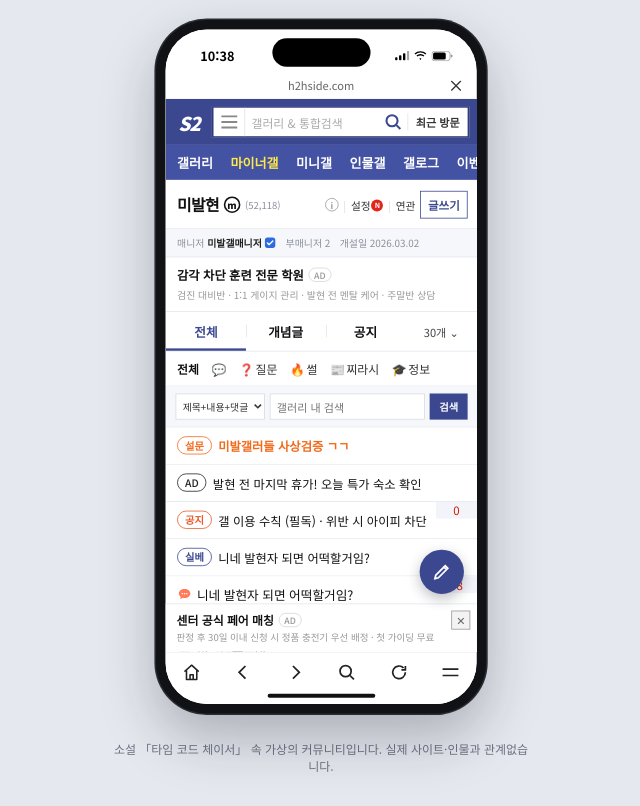
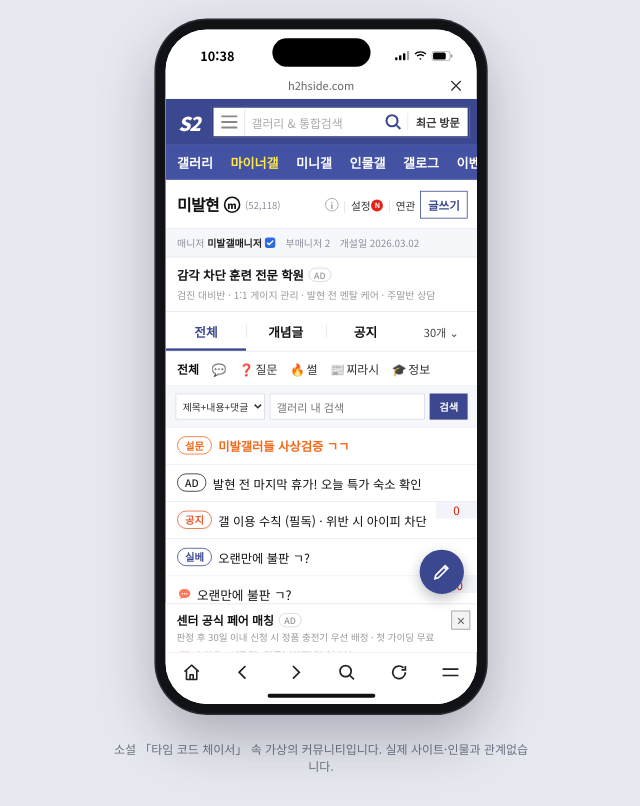
Before and after one commit to jiswoo2ian/timecodechaser, a plain HTML site: page index.html in a window 1280 px wide. Shown: the whole page, without its empty margins (319-959 px from the left). Drawn offline with Linux system fonts and the light colour scheme.

Commit message:
Add files via upload

```diff
--- a/index.html
+++ b/index.html
@@ -305,6 +305,74 @@ body.full .toast{position:fixed;bottom:calc(90px + env(safe-area-inset-bottom,0p
    - [[link:glossary]]주소 : 누르면 숨은 글로 이동, 나오면(또는 10초 뒤) 지워지는 댓글
    ========================================================= */
 const RAW = `
+제목: 오랜만에 불판 ㄱ?
+내용:
+내일 검진인데 시간 ㅈㄴ 안 감ㅋㅋ
+잡담 ㄱㄱ
+댓글:
+ㅇㅇ(118.41) 나 어제 하루종일 생각한거 있는데 얘기해도 됨?
+ㄴ (작성자) ㅇㅇ
+ㄴㄴ (118.41) 공간계 센은 탄피 안 하고 숨을 수 있음?
+ㄴㄴ () 공간계는 개집에서 절대 안 놔줌
+ㄴㄴ () 공간계가 개집 떠나면 그때부터는 그 방이 개집임 ㅇㅇ
+ㅇㅇ(61.203)
+센끼리는 어떤 짓을 해도 서로 못 살리나? 충전기끼리는 당연히 안될 거 같고 ㅋㅋ
+ㄴ (10.31) 힐러라는 직업은 괜히 있는게 아님 ㅇㅇ
+ㄴㄴ (61.203) 그럼 그 힐러는 누가 펑 조절해줌?
+ㄴㄴ (10.31) ...센과 센은 이루어질 수 없는 운명인듯
+ㄴ () 상대가 되감기면 펑하기 전으로 계속 돌리면 되는 거 아님?
+ㄴㄴ () 되감을 때마다 본인 펑 수치 참
+ㄴㄴ () 남의 펑 막다가 본인이 펑함 ㅋㅋ
+ㄴㄴ () 되감기는 충전기 두 개 붙여도 모자란다더라
+ㄴㄴ () 그거 들은 데가 어딘데
+ㄴㄴ () 삭제된 댓글입니다.
+ㄴㄴ 아오 ㅡㅡ
+ㅇㅇ(59.27) 오 여기 센센 불판임?
+ㄴ (작성자) 암거나 올려서 처먹는곳임 ㅇㅇ
+└ (59.27) 나는 예전부터 자가치유도 되고 서폿도 가능한 센이 ㅈㄴ 궁금했음 ㅋㅋ
+└ () 오히려 남 힐하느라 더 빨리 과열됨
+└ └ () 그래서 절전모드 제일 많이 간다는 썰 있음
+└ └ () 작년에 로그아웃된 탄피도 그 종류였을걸?
+ㅇㅇ(110.13) 나 노발인데 센 친구 있음 에스퍼계라 가끔 내 뇌파에 지 상태 보내는데 요즘 충전 끊겨서 눈 밑 시퍼럼 나한테 능력 좀 그만쓰라고 욕하니까 이게 마지막 메시지라더니 아직까지 연락 없음...ㅠ
+└ 아...주님 또 한 명 갑니다...
+└ └ (110.13) 씨바련아 아직 보내지마
+└ () 공용 충전기 배정 밀렸노...
+└ () 에스퍼계 친구 둔 기분 어떰? ㅈㄴ 재밌겠다
+└ └ (110.13) 재밌긴 해 뭐 특별한건 없고 걍 영상통화 하는 거 같음 근데 이제 일방적인.
+└ () 한 일주일만 더 기다려봐라 충전돼서 올거임
+└ └ (110.13) ㅇㅇ..그래야지
+ㅇㅇ(223.39) 나 뽑기 결과 센 나옴 다음 주 개집 들어감
+└ 헐
+└ ’이것은 내가 센터견이 되기까지의 이야기다.‘가 실화였노...
+└ ㅇㅇ(223.39) 장문 쓴 거 후회함
+└ 정품 충전기 만나라 진심
+└ 미발갤 최고 아웃풋 ㅊㅊ
+└ 펑하지 마라
+ㅇㅇ(14.37) 로그아웃 통보 받으면 다시 로그인되는 경우 있음?
+└ 없음
+└ 서류상 로그아웃이지 진짜 죽은 건 아니라는 썰은 있음
+└ 그럼 어디 있는데
+└ 박쥐들이 데려간다는 얘기도 있고
+└ 유령충 얘기 그만해라
+ㅇㅇ(1.97) 절전모드 탄피 깨우는 거 충전기로도 안 됨?
+└ 절전모드는 충전 자체가 안 들어감
+└ 본인이 다시 켜지려고 해야 켜진다더라
+└ 전원 버튼이 안에 있는 거네
+└ 그 버튼 누르러 들어간 사람 있다던데
+└ 이 썰은 틈만 나면 올라오네 ㅅㅂ...꺼지라고 유령충 새끼들아
+ㅇㅇ(106.243) 솔직히 노발 입장에선 발충들 다 부러움
+└ 탄피 부러운 거면 개집 가서 대신 펑해라
+└ 충전기는 공용 되면 공공재 취급
+└ ㅇㅇ(106.243) 그래도 뭐라도 되잖아
+└ 안타깝게도 니가 태어난 세대는 뭐라도 되는 게 로그아웃임
+ㅇㅇ(118.92) 금붕어 중에 되감기 있었다던데
+└ 어항에서 되감기면 실험 엄청 당했겠네
+└ 그 금붕어가 어항 깨고 나간 거 아님?
+└ 삭제된 댓글입니다.
+└ 아 또 지워짐
+ㅇㅇ(1.229)
+[[late:27]]아 ㅅㅂ 늦었네
+
 제목: 니네 발현자 되면 어떡할거임?
 내용: ㅇㅇ?
 댓글:
@@ -317,7 +385,7 @@ const RAW = `
 └ 언제부터 숨었다고 착각하고 있었지?
 ㄴ 그게 뭔데 씹덕들아
 ㅇㅇ(118.235)
-아직도 센터견 자처하는 호구 있음? 코마 상태에서 깨어나라…
+아직도 센터견 자처하는 호구 있음? 코마 상태에서 깨어나라...
 └ 신호 끊기면 회수도 안 해준다는데 ㅈㅉㅇㅇ?
 └ 그래도 밥은 줌 ㅅㄱ
 └ 밥 주면 목줄 차는 거 개웃기네 센터견 대단하다!
@@ -662,7 +730,7 @@ const RAW = `
 └ ㅇㅇ(1.97) 안 잡히니까 유령이고 귀에 걸면 귀걸이 코에 걸면 코걸이 되는 놈들이라 박쥐인 거임 ㅋㅋ
 └ ㅇㅇ(39.115) 박쥐들은 윗선이 어떻게 움직이냐에 따라 지들이 원하면 센터견이 될 수도 있고 들개가 될 수도 있습니다...
 ㅇㅇ(1.97)
-센터견 vs 들개 싸움에 가슴이 옹졸해진다…
+센터견 vs 들개 싸움에 가슴이 옹졸해진다...
 ㄴ 팩트는 진짜 센터견이랑 들개는 관심도 없다는 거임 ㅋㅋ
 ㅇㅇ(175.113)
 반뽕이든 박쥐든 결국 다 센터 신세 짐. 보급망 없이 버틸 조직은 없음. 역사적으로도 그랬고
@@ -908,7 +976,7 @@ const RAW = `
 ㅇㅇ()
 문득 든 생각인데 충전기가 박을 수도 있지 않음?
 ㄴ 그렇긴 해 충전기를 꽂는 거잖아
-ㄴㄴ 어흐…
+ㄴㄴ 어흐...
 
 제목: 탄피 펑 확률 어떻게 됨?
 내용: 오죽 잘 터지면 탄피라고 하나 싶어서
@@ -942,7 +1010,7 @@ const RAW = `
 └ 삭제된 댓글입니다.
 
 제목: 우리 동네 ㅈ됨 ㅋㅋ
-내용: 개구멍 하나 털렸다던데 들개 열 명 넘게 잡혀감 ㅆㅂ 발현하면 껴달라고 하려 했는데…
+내용: 개구멍 하나 털렸다던데 들개 열 명 넘게 잡혀감 ㅆㅂ 발현하면 껴달라고 하려 했는데...
 댓글:
 ㅇㅇ() 늑대는 안 잡힘?
 └ 늑대는 원래 안 잡힘 들개만 잡히지
@@ -985,73 +1053,6 @@ const RAW = `
 ㄴㄴ 개들 충전기 없다는 말은 누가 퍼뜨린거냐 개구씹을 ㅉㅉ
 └ ㅇㅇ(39.115) 없는 게 줄 서다 펑하는 거보단 나음
 
-제목: 오랜만에 불판 ㄱ?
-내용:
-내일 검진인데 시간 ㅈㄴ 안 감ㅋㅋ
-잡담 ㄱㄱ
-댓글:
-ㅇㅇ(118.41) 나 어제 하루종일 생각한거 있는데 얘기해도 됨?
-ㄴ (작성자) ㅇㅇ
-ㄴㄴ (118.41) 공간계 센은 탄피 안 하고 숨을 수 있음?
-ㄴㄴ () 공간계는 개집에서 절대 안 놔줌
-ㄴㄴ () 공간계가 개집 떠나면 그때부터는 그 방이 개집임 ㅇㅇ
-ㅇㅇ(61.203)
-센끼리는 어떤 짓을 해도 서로 못 살리나? 충전기끼리는 당연히 안될 거 같고 ㅋㅋ
-ㄴ (10.31) 힐러라는 직업은 괜히 있는게 아님 ㅇㅇ
-ㄴㄴ (61.203) 그럼 그 힐러는 누가 펑 조절해줌?
-ㄴㄴ (10.31) …센과 센은 이루어질 수 없는 운명인듯
-ㄴ () 상대가 되감기면 펑하기 전으로 계속 돌리면 되는 거 아님?
-ㄴㄴ () 되감을 때마다 본인 펑 수치 참
-ㄴㄴ () 남의 펑 막다가 본인이 펑함 ㅋㅋ
-ㄴㄴ () 되감기는 충전기 두 개 붙여도 모자란다더라
-ㄴㄴ () 그거 들은 데가 어딘데
-ㄴㄴ () 삭제된 댓글입니다.
-ㄴㄴ 아오 ㅡㅡ
-ㅇㅇ(59.27) 오 여기 센센 불판임?
-ㄴ (작성자) 암거나 올려서 처먹는곳임 ㅇㅇ
-└ (59.27) 나는 예전부터 자가치유도 되고 서폿도 가능한 센이 ㅈㄴ 궁금했음 ㅋㅋ
-└ () 오히려 남 힐하느라 더 빨리 과열됨
-└ └ () 그래서 절전모드 제일 많이 간다는 썰 있음
-└ └ () 작년에 로그아웃된 탄피도 그 종류였을걸?
-ㅇㅇ(110.13) 나 노발인데 센 친구 있음 에스퍼계라 가끔 내 뇌파에 지 상태 보내는데 요즘 충전 끊겨서 눈 밑 시퍼럼 나한테 능력 좀 그만쓰라고 욕하니까 이게 마지막 메시지라더니 아직까지 연락 없음…ㅠ
-└ 아…주님 또 한 명 갑니다…
-└ └ (110.13) 씨바련아 아직 보내지마
-└ () 공용 충전기 배정 밀렸노…
-└ () 에스퍼계 친구 둔 기분 어떰? ㅈㄴ 재밌겠다
-└ └ (110.13) 재밌긴 해 뭐 특별한건 없고 걍 영상통화 하는 거 같음 근데 이제 일방적인.
-└ () 한 일주일만 더 기다려봐라 충전돼서 올거임
-└ └ (110.13) ㅇㅇ..그래야지
-ㅇㅇ(223.39) 나 뽑기 결과 센 나옴 다음 주 개집 들어감
-└ 헐
-└ ’이것은 내가 센터견이 되기까지의 이야기다.‘가 실화였노…
-└ ㅇㅇ(223.39) 장문 쓴 거 후회함
-└ 정품 충전기 만나라 진심
-└ 미발갤 최고 아웃풋 ㅊㅊ
-└ 펑하지 마라
-ㅇㅇ(14.37) 로그아웃 통보 받으면 다시 로그인되는 경우 있음?
-└ 없음
-└ 서류상 로그아웃이지 진짜 죽은 건 아니라는 썰은 있음
-└ 그럼 어디 있는데
-└ 박쥐들이 데려간다는 얘기도 있고
-└ 유령충 얘기 그만해라
-ㅇㅇ(1.97) 절전모드 탄피 깨우는 거 충전기로도 안 됨?
-└ 절전모드는 충전 자체가 안 들어감
-└ 본인이 다시 켜지려고 해야 켜진다더라
-└ 전원 버튼이 안에 있는 거네
-└ 그 버튼 누르러 들어간 사람 있다던데
-└ 이 썰은 틈만 나면 올라오네 ㅅㅂ…꺼지라고 유령충 새끼들아
-ㅇㅇ(106.243) 솔직히 노발 입장에선 발충들 다 부러움
-└ 탄피 부러운 거면 개집 가서 대신 펑해라
-└ 충전기는 공용 되면 공공재 취급
-└ ㅇㅇ(106.243) 그래도 뭐라도 되잖아
-└ 안타깝게도 니가 태어난 세대는 뭐라도 되는 게 로그아웃임
-ㅇㅇ(118.92) 금붕어 중에 되감기 있었다던데
-└ 어항에서 되감기면 실험 엄청 당했겠네
-└ 그 금붕어가 어항 깨고 나간 거 아님?
-└ 삭제된 댓글입니다.
-└ 아 또 지워짐
-ㅇㅇ(1.229)
-[[late:27]]아 ㅅㅂ 늦었네
 `;
 
 const NOTICE_TXT = `1. 특정 시설 언급 금지. 자동 필터로 즉시 삭제되며 반복 시 아이피 차단됩니다.
@@ -1208,9 +1209,12 @@ function finish(p,i,minute){
 function build(){
   seed=20261117;
   POSTS=parseAll(RAW);GLOSSARY=parseAll(GLOSSARY_RAW)[0];collectIPs();
-  let minute=1440+72;
-  POSTS.forEach((p,i)=>{p.id='p'+(i+1);const h=finish(p,i,minute);minute-=3+(h%7)});
+  let minute=1440+130; // 맨 위 글: 11.18 02:10
+  POSTS.forEach((p,i)=>{p.id='p'+(i+1);const h=finish(p,i,minute);minute-=i===0?40:3+(h%7)});
   GLOSSARY.id='glossary';finish(GLOSSARY,99,1440*0+20*60+9-1440);GLOSSARY.views=40221;GLOSSARY.up=1203;GLOSSARY.down=8;GLOSSARY.no=10907;GLOSSARY.hidden=true;
+  // Milo 공지는 모든 글·댓글보다 늦게
+  let mx=0;POSTS.forEach(p=>{mx=Math.max(mx,p.min);p.comments.forEach(c=>{mx=Math.max(mx,c.t||0);c.replies.forEach(r=>mx=Math.max(mx,r.t||0))})});
+  MILO.min=mx+6;
 }
 build();
 const hm=m=>{const mm=((m%1440)+1440)%1440;return String(Math.floor(mm/60)).padStart(2,'0')+':'+String(mm%60).padStart(2,'0')};
```
